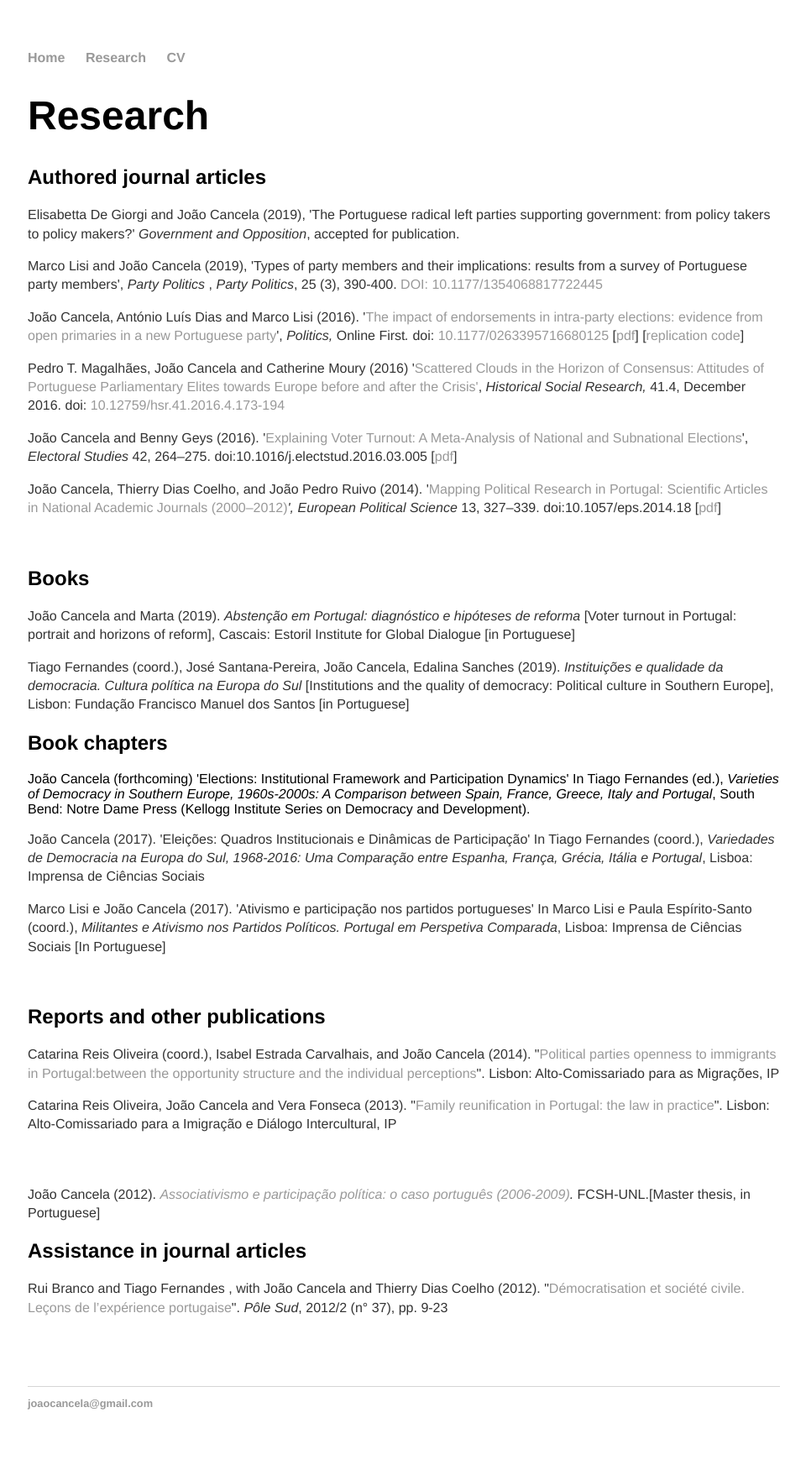
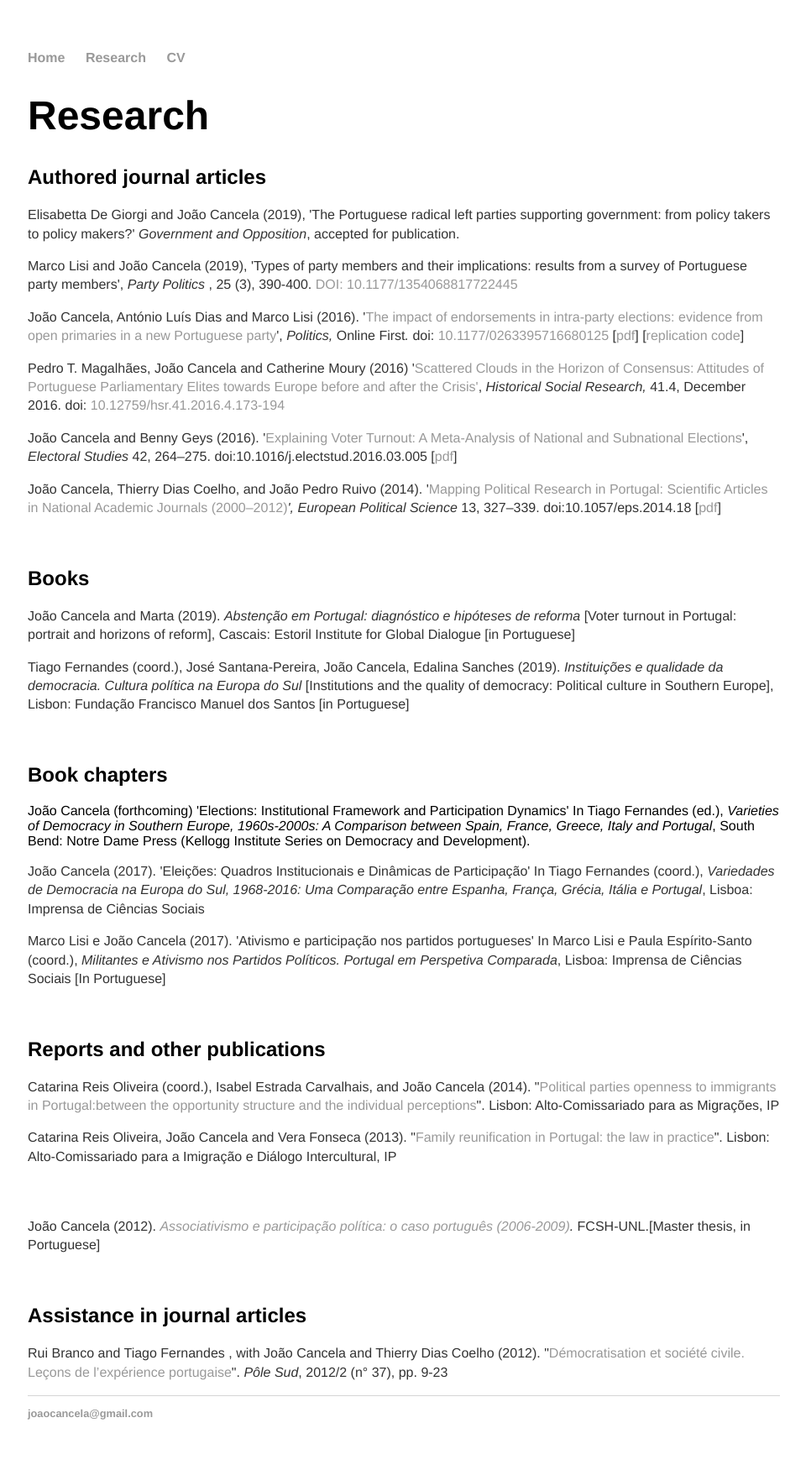
Before and after one commit to joaocancela/joaocancela.github.io, a Jekyll site: the page built from research/index.html, in a window 1280 px wide. Shown: the whole page at 84% size, without its empty margins (159-1119 px from the left). Built offline with Jekyll 4.4.1, drawn with Linux system fonts in a browser that asks for light colours.

Commit message:
Update index.html

```diff
--- a/research/index.html
+++ b/research/index.html
@@ -8,7 +8,7 @@
 <h2>Authored journal articles</h2>
 <p>Elisabetta De Giorgi and Jo&atilde;o Cancela (2019), 'The Portuguese radical left parties supporting government: from policy takers to policy makers?' <em>Government and Opposition</em>, accepted for publication.
 
-<p>Marco Lisi and Jo&atilde;o Cancela (2019), 'Types of party members and their implications: results from a survey of Portuguese party members', <em>Party Politics </em>, <em>Party Politics</em>, 25 (3), 390-400. <a href="http://journals.sagepub.com/doi/10.1177/1354068817722445" target="_blank" rel="nofollow noopener">DOI: 10.1177/1354068817722445</a></p>
+<p>Marco Lisi and Jo&atilde;o Cancela (2019), 'Types of party members and their implications: results from a survey of Portuguese party members', <em>Party Politics </em>, 25 (3), 390-400. <a href="http://journals.sagepub.com/doi/10.1177/1354068817722445" target="_blank" rel="nofollow noopener">DOI: 10.1177/1354068817722445</a></p>
 
 <p>Jo&atilde;o Cancela, Ant&oacute;nio Lu&iacute;s Dias and Marco Lisi (2016). '<a href="http://journals.sagepub.com/doi/full/10.1177/0263395716680125" target="_blank" rel="nofollow noopener">The impact of endorsements in intra-party elections: evidence from open primaries in a new Portuguese party</a>', <em>Politics, </em>Online First<em>. </em>doi: <a href="http://dx.doi.org/10.1177%2F0263395716680125" rel="nofollow">10.1177/0263395716680125</a> [<a href="https://dl.dropboxusercontent.com/u/28033581/LTDA_accepted_paper.pdf" target="_blank" rel="nofollow noopener">pdf</a>] [<a href="https://github.com/antoniodias/endorsements-in-intra-party-elections/" target="_blank" rel="nofollow noopener">replication code</a>]</p>
 
@@ -22,7 +22,7 @@
 <p> Jo&atilde;o Cancela and Marta (2019).  <em>Abstenção em Portugal: diagnóstico e hipóteses de reforma </em> [Voter turnout in Portugal: portrait and horizons of reform], Cascais: Estoril Institute for Global Dialogue  [in Portuguese]</p>
 
 <p> Tiago Fernandes (coord.), José Santana-Pereira, João Cancela, Edalina Sanches (2019).  <em> Instituições e qualidade da democracia. Cultura política na Europa do Sul </em> [Institutions and the quality of democracy: Political culture in Southern Europe], Lisbon: Fundação Francisco Manuel dos Santos [in Portuguese]</p>
-
+<p>&nbsp;</p>
 <h2>Book chapters  </h2>
  João Cancela (forthcoming) 'Elections: Institutional Framework and Participation Dynamics' In Tiago Fernandes (ed.), <em>Varieties of Democracy in Southern Europe, 1960s-2000s: A Comparison between Spain, France, Greece, Italy and Portugal</em>, South Bend: Notre Dame Press (Kellogg Institute Series on Democracy and Development). </p>
 
@@ -34,13 +34,9 @@
 <h2>Reports and other publications</h2>
 <p>Catarina Reis Oliveira (coord.), Isabel Estrada Carvalhais, and Jo&atilde;o Cancela (2014). "<a href="http://www.om.acm.gov.pt/documents/58428/296070/divpol_pt.pdf/5c7d94e7-9773-4921-914d-b332b6990ee7" rel="nofollow">Political parties openness to immigrants in Portugal:between the opportunity structure and the individual perceptions</a>". Lisbon: Alto-Comissariado para as Migra&ccedil;&otilde;es, IP</p>
 <p>Catarina Reis Oliveira, Jo&atilde;o Cancela and Vera Fonseca (2013). "<a href="http://www.om.acm.gov.pt/documents/58428/296070/family+reunification_pt.pdf/15a09bea-3639-457b-894c-91e7ea3a6b52" rel="nofollow">Family reunification in Portugal: the law in practice</a>". Lisbon: Alto-Comissariado para a Imigra&ccedil;&atilde;o e Di&aacute;logo Intercultural, IP<br /><br /><br /></p>
-  <p>
-
-  Jo&atilde;o Cancela (2012). <em><a href="https://run.unl.pt/handle/10362/7371" target="_blank" rel="nofollow noopener">Associativismo e participa&ccedil;&atilde;o pol&iacute;tica: o caso portugu&ecirc;s (2006-2009)</a>. </em>FCSH-UNL.[Master thesis, in Portuguese]</div></p>
-
+  <p>Jo&atilde;o Cancela (2012). <em><a href="https://run.unl.pt/handle/10362/7371" target="_blank" rel="nofollow noopener">Associativismo e participa&ccedil;&atilde;o pol&iacute;tica: o caso portugu&ecirc;s (2006-2009)</a>. </em>FCSH-UNL.[Master thesis, in Portuguese]</div></p>
+<p>&nbsp;</p>
 <h2>Assistance in journal articles</h2>
 <p>Rui Branco and Tiago Fernandes , with Jo&atilde;o Cancela and Thierry Dias Coelho (2012). "<a href="http://www.cairn.info/resume.php?ID_ARTICLE=PSUD_037_0009#anchor_abstract" rel="nofollow">D&eacute;mocratisation et soci&eacute;t&eacute; civile. Le&ccedil;ons de l&rsquo;exp&eacute;rience portugaise</a>". <em>P&ocirc;le Sud</em>, 2012/2 (n&deg; 37), pp. 9-23</p>
-<h2>
 
 <!-- /.blurb -->
-<p>&nbsp;</p>
```
